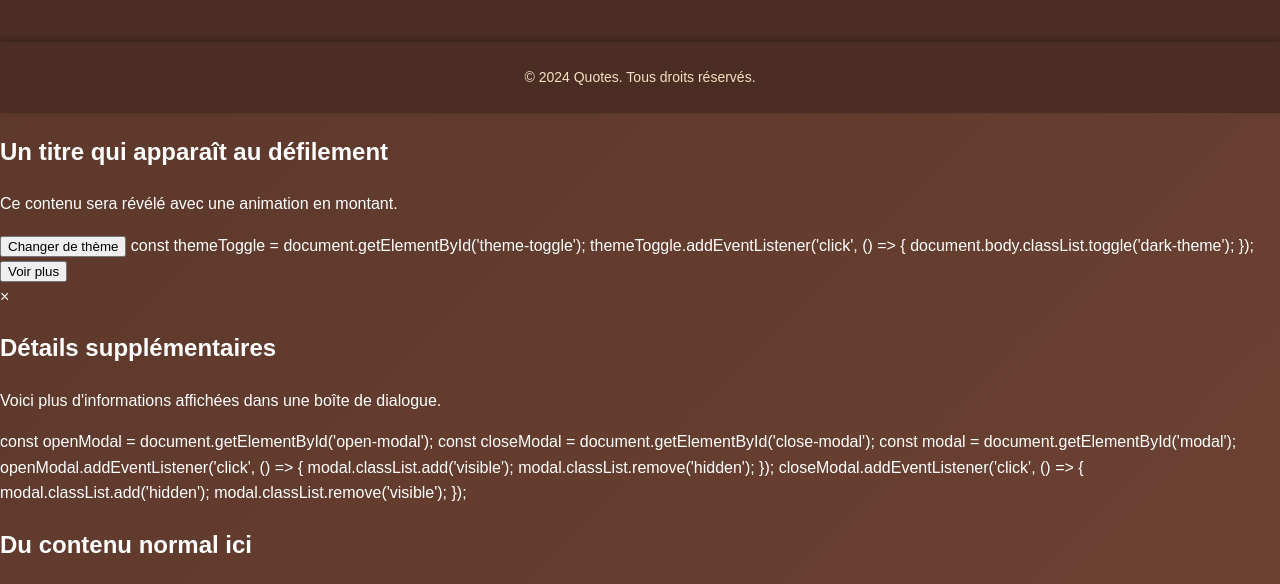
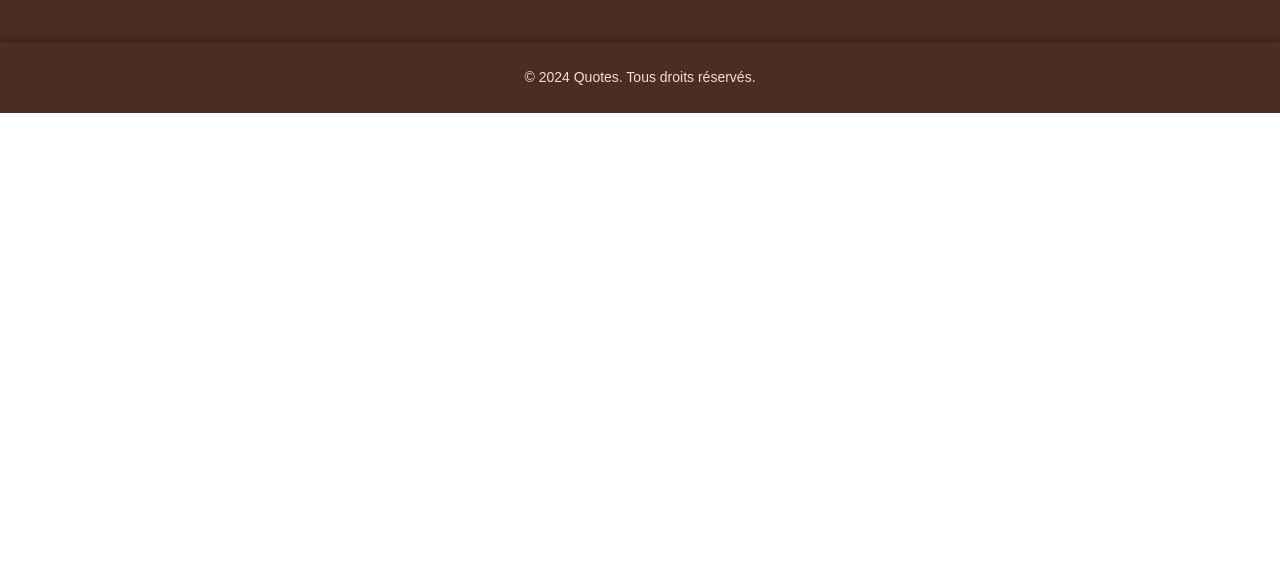
Before and after one commit to Wolfie-eng/web, a plain HTML site: page index.html in a window 1280 px wide. Shown: the part 2127-2711 px from the top of the page. After the commit the page ends 2240 px from the top, so only its background shows below. Drawn offline with nearby package versions, Linux system fonts and the light colour scheme.

Commit message:
Update index.html

```diff
--- a/index.html
+++ b/index.html
@@ -98,53 +98,6 @@ Nous souhaitons alors offrir un support d'expression, une safe place, aux femmes
   <footer>
     <p>&copy; 2024 Quotes. Tous droits réservés.</p>
   </footer>
-<!-- Inclure AOS dans ton projet -->
-<link href="https://cdn.jsdelivr.net/npm/aos@2.3.1/dist/aos.css" rel="stylesheet">
-<script src="https://cdn.jsdelivr.net/npm/aos@2.3.1/dist/aos.js"></script>
 
-<!-- Exemple d'élément avec effet AOS -->
-<div data-aos="fade-up">
-  <h2>Un titre qui apparaît au défilement</h2>
-  <p>Ce contenu sera révélé avec une animation en montant.</p>
-</div>
-
-<!-- Initialisation AOS -->
-<script>
-  AOS.init();
-</script>
-
-<button id="theme-toggle">Changer de thème</button>
-
-const themeToggle = document.getElementById('theme-toggle');
-themeToggle.addEventListener('click', () => {
-  document.body.classList.toggle('dark-theme');
-});
-	<button id="open-modal">Voir plus</button>
-
-<div id="modal" class="modal hidden">
-  <div class="modal-content">
-    <span id="close-modal" class="close">&times;</span>
-    <h2>Détails supplémentaires</h2>
-    <p>Voici plus d'informations affichées dans une boîte de dialogue.</p>
-  </div>
-</div>
-const openModal = document.getElementById('open-modal');
-const closeModal = document.getElementById('close-modal');
-const modal = document.getElementById('modal');
-
-openModal.addEventListener('click', () => {
-  modal.classList.add('visible');
-  modal.classList.remove('hidden');
-});
-
-closeModal.addEventListener('click', () => {
-  modal.classList.add('hidden');
-  modal.classList.remove('visible');
-});
-
-<div class="parallax"></div>
-<div class="content">
-  <h2>Du contenu normal ici</h2>
-</div>
   </body>
 </html>
```
